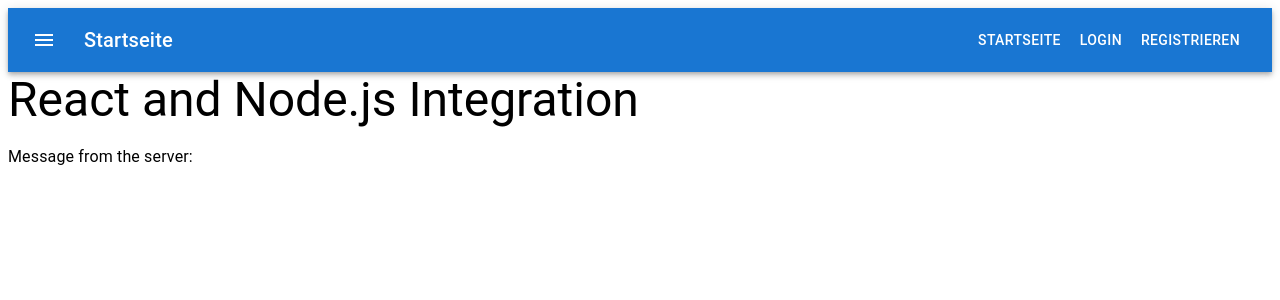
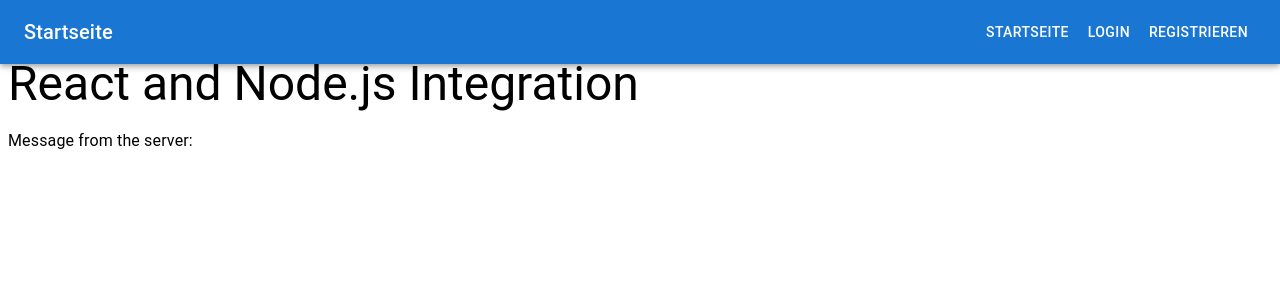
Before and after one commit to kshtabel/my-react-app, a React (Create React App) app: page / in a window 1280 px wide. Shown: the top 300 px of the page. Built offline with nearby package versions, Linux system fonts and the light colour scheme; no server answers.

Commit message:
Added drawer, menu icons

```diff
--- a/src/header.js
+++ b/src/header.js
@@ -1,3 +1,4 @@
+// src/header.js
 import * as React from 'react';
 import AppBar from '@mui/material/AppBar';
 import Box from '@mui/material/Box';
@@ -9,12 +10,22 @@
 import AccountCircle from '@mui/icons-material/AccountCircle';
 import Menu from '@mui/material/Menu';
 import MenuItem from '@mui/material/MenuItem';
+import Drawer from '@mui/material/Drawer';
+import List from '@mui/material/List';
+import ListItem from '@mui/material/ListItem';
+import ListItemText from '@mui/material/ListItemText';
 import { Link } from 'react-router-dom';
 import { useAuth } from './context/AuthContext'; // Import AuthContext
+import { Outlet } from 'react-router-dom'; // Import Outlet, um den Hauptinhalt zu rendern
+import PersonIcon from '@mui/icons-material/Person'; // Importiere PersonIcon für den Account
+import SettingsIcon from '@mui/icons-material/Settings'; // Importiere SettingsIcon für die Einstellungen
+
+const drawerWidth = 240; // Breite der Sidebar
 
 export default function Navigation() {
   const { isLoggedIn, logout } = useAuth(); // Zugriff auf Auth-Status und Logout-Funktion
   const [anchorEl, setAnchorEl] = React.useState(null);
+  const [drawerOpen, setDrawerOpen] = React.useState(false); // Zustand für Drawer
 
   const handleMenu = (event) => {
     setAnchorEl(event.currentTarget);
@@ -24,19 +35,66 @@
     setAnchorEl(null);
   };
 
+  const toggleDrawer = () => {
+    setDrawerOpen((prevOpen) => !prevOpen); // Zustand umschalten
+  };
+
+  const handleLogout = () => {
+    logout(); // Logout ausführen
+    setDrawerOpen(false); // Drawer schließen
+  };
+
+  const drawerContent = (
+    <Box
+      sx={{ width: drawerWidth }}
+      role="presentation"
+      onClick={(event) => {
+        // Prevent closing drawer when clicking inside
+        event.stopPropagation();
+      }}
+    >
+      <List>
+        <ListItem button component={Link} to="/dashboard">
+          <ListItemText primary="Dashboard" />
+        </ListItem>
+        <ListItem button component={Link} to="/wallet">
+          <ListItemText primary="Wallet" />
+        </ListItem>
+        <ListItem button component={Link} to="/settings">
+          <ListItemText primary="Einstellungen" />
+        </ListItem>
+        <ListItem button component={Link} to="/help">
+          <ListItemText primary="Hilfe" />
+        </ListItem>
+      </List>
+    </Box>
+  );
+
   return (
-    <Box sx={{ flexGrow: 1 }}>
-      <AppBar position="static">
+    <Box sx={{ display: 'flex' }}>
+      <AppBar
+        position="fixed"
+        sx={{
+          zIndex: (theme) => theme.zIndex.drawer + 1, // AppBar über dem Drawer anzeigen
+          width: { sm: `calc(100% - ${drawerOpen ? drawerWidth : 0}px)` }, // Dynamische Breite basierend auf dem Drawer-Zustand
+          ml: { sm: drawerOpen ? `${drawerWidth}px` : '0' }, // Margin-Left für den Verschiebeeffekt
+          transition: 'margin 0.3s', // Animation für die Anpassung
+        }}
+      >
         <Toolbar>
+          {/* Nur für eingeloggte Benutzer anzeigen */}
+          {isLoggedIn && (
             <IconButton
               size="large"
               edge="start"
               color="inherit"
               aria-label="menu"
               sx={{ mr: 2 }}
+              onClick={toggleDrawer} // Umschalten der Sidebar beim Klicken
             >
               <MenuIcon />
             </IconButton>
+          )}
           <Typography variant="h6" component="div" sx={{ flexGrow: 1 }}>
             Startseite
           </Typography>
@@ -50,7 +108,7 @@
             </>
           ) : (
             <>
-              <Button color="inherit" onClick={logout}>Logout</Button>
+              <Button color="inherit" onClick={handleLogout}>Logout</Button>
               <IconButton
                 size="large"
                 edge="end"
@@ -73,13 +131,48 @@
                 open={Boolean(anchorEl)}
                 onClose={handleClose}
               >
-                <MenuItem onClick={handleClose}>Account</MenuItem>
-                <MenuItem onClick={handleClose}>Einstellungen</MenuItem>
+                <MenuItem onClick={handleClose}>Account
+                  <PersonIcon sx={{ mr: 1, ml: 3 }} /> {/* PersonIcon für Account */}
+                </MenuItem>
+                <MenuItem onClick={handleClose}>Einstellungen
+                  <SettingsIcon sx={{ mr: 1, ml: 3 }} /> {/* SettingsIcon für Einstellungen */}
+                </MenuItem>
               </Menu>
             </>
           )}
         </Toolbar>
       </AppBar>
+
+      {/* Drawer-Komponente, nur anzeigen wenn der Benutzer eingeloggt ist */}
+      {isLoggedIn && (
+        <Drawer
+          variant="persistent" // Verwenden Sie "persistent" für den permanenten Drawer
+          anchor="left"
+          open={drawerOpen}
+          onClose={toggleDrawer}
+          sx={{
+            '& .MuiDrawer-paper': {
+              width: drawerWidth,
+              boxSizing: 'border-box',
+            },
+          }}
+        >
+          {drawerContent}
+        </Drawer>
+      )}
+
+      {/* Hauptinhalt, verschiebt sich bei geöffnetem Drawer */}
+      <Box
+        component="main"
+        sx={{
+          flexGrow: 1,
+          p: 3,
+          transition: 'margin 0.3s',
+          marginLeft: { sm: drawerOpen ? `${drawerWidth}px` : '0' }, // Margin-Left für den Verschiebeeffekt
+        }}
+      >
+        <Outlet /> {/* Hier wird der gerenderte Inhalt der Route angezeigt */}
+      </Box>
     </Box>
   );
 }
```
Lines whose indentation alone changed are shown as unchanged.
